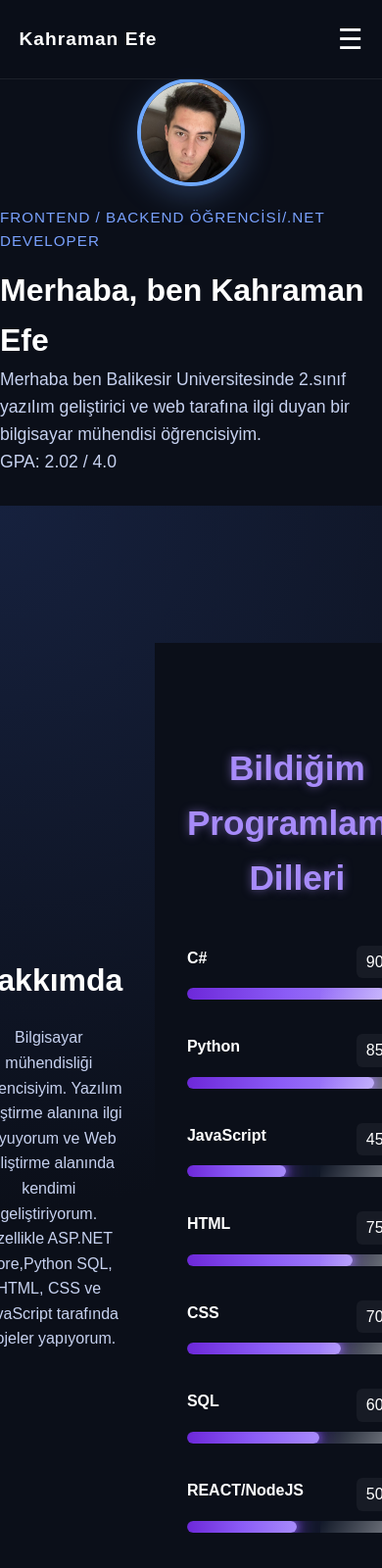
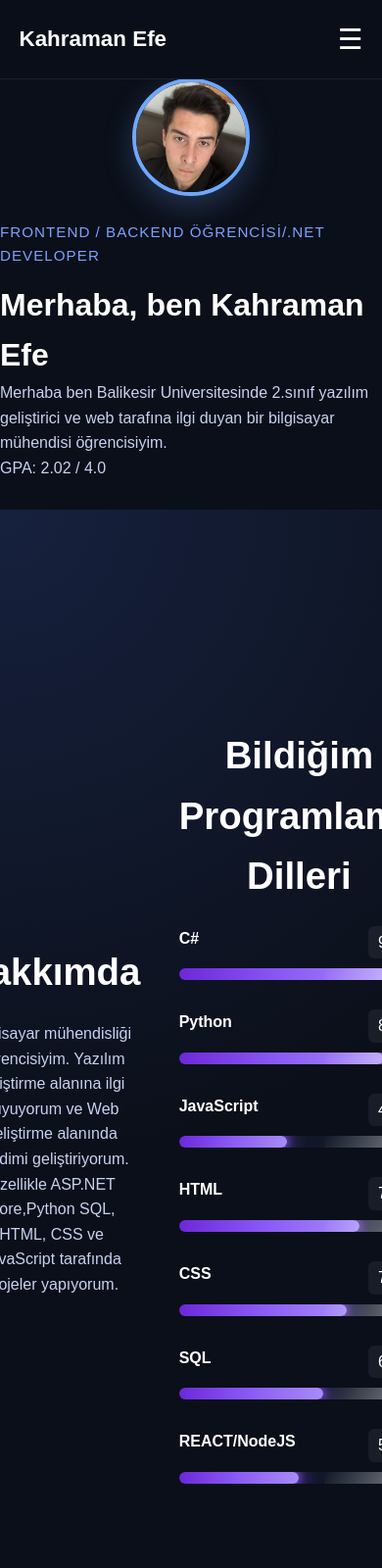
Before and after one commit to kahraman-efe/sitem1, a plain HTML site: page index.html in a window 390 px wide. Shown: the top 1600 px of the page at 98% size. Drawn offline with Linux system fonts and the light colour scheme.

Commit message:
Update style.css

```diff
--- a/style.css
+++ b/style.css
@@ -35,7 +35,7 @@ section[id] {
   top: 0;
   left: 0;
   width: 100%;
-  background: rgba(11, 15, 25, 0.9);
+  background: rgba(11, 15, 25, 0.92);
   backdrop-filter: blur(10px);
   z-index: 1000;
   border-bottom: 1px solid rgba(255, 255, 255, 0.08);
@@ -52,9 +52,8 @@ section[id] {
 }
 
 .logo {
-  font-size: 1.2rem;
-  font-weight: bold;
-  letter-spacing: 1px;
+  font-size: 1.8rem;
+  font-weight: 700;
   color: white;
 }
 
@@ -88,20 +87,20 @@ main {
   padding-top: 80px;
 }
 
-/* GENERAL SECTION */
+/* GENERAL */
 .section {
   padding: 100px 10%;
 }
 
 .section h2 {
-  font-size: 2rem;
+  font-size: 2.4rem;
   margin-bottom: 20px;
-  color: #ffffff;
+  color: white;
+  text-align: center;
 }
 
 .section p {
   color: #c7d2f0;
-  max-width: 800px;
 }
 
 /* HERO */
@@ -116,24 +115,23 @@ main {
 }
 
 .hero-content {
-  max-width: 700px;
+  max-width: 750px;
   margin: 0 auto;
 }
 
 .hero-profile-photo {
-  width: 140px;
-  height: 140px;
+  width: 160px;
+  height: 160px;
   object-fit: cover;
   border-radius: 50%;
   border: 4px solid #6ea8fe;
-  margin: 0 auto 20px;
+  margin: 0 auto 25px;
   box-shadow: 0 10px 30px rgba(110, 168, 254, 0.25);
   transition: 0.3s;
 }
 
 .hero-profile-photo:hover {
   transform: scale(1.05);
-  cursor: pointer;
 }
 
 .hero-top {
@@ -157,7 +155,7 @@ main {
 .hero-text {
   font-size: 1.1rem;
   color: #c7d2f0;
-  max-width: 600px;
+  max-width: 650px;
   margin: 0 auto 30px;
 }
 
@@ -197,37 +195,45 @@ main {
   transform: translateY(-2px);
 }
 
-/* ABOUT */
-.about p {
-  max-width: 900px;
+/* ABOUT + SKILLS */
+.about-skills {
+  display: flex;
+  flex-direction: column;
+  align-items: center;
+  gap: 70px;
+  text-align: center;
 }
 
-/* SKILLS */
-.skills {
-  background: #0b0f19;
-  color: #fff;
+.about-box {
+  max-width: 850px;
 }
 
-.skills h2 {
-  font-size: 2.2rem;
-  margin-bottom: 40px;
+.about-box p {
+  max-width: 850px;
+  margin: 0 auto;
+  font-size: 1.05rem;
+}
+
+.skills-box {
+  width: 100%;
+  max-width: 800px;
+}
+
+.skills-box h2 {
   color: #a78bfa;
   text-shadow: 0 0 10px #a78bfa88;
 }
 
-.skills-progress {
-  max-width: 800px;
-  margin: 0 auto;
-}
-
 .skill {
-  margin-bottom: 35px;
+  margin-bottom: 30px;
+  text-align: left;
 }
 
 .skill-top {
   display: flex;
   justify-content: space-between;
   margin-bottom: 10px;
+  color: white;
 }
 
 .skill-top span:first-child {
@@ -235,7 +241,7 @@ main {
 }
 
 .skill-top span:last-child {
-  background: rgba(255,255,255,0.05);
+  background: rgba(255, 255, 255, 0.06);
   padding: 4px 10px;
   border-radius: 6px;
 }
@@ -270,13 +276,21 @@ main {
 }
 
 @keyframes fillAnimation {
-  from { width: 0; }
-  to { width: var(--width); }
+  from {
+    width: 0;
+  }
+  to {
+    width: var(--width);
+  }
 }
 
 @keyframes shine {
-  0% { left: -100%; }
-  100% { left: 100%; }
+  0% {
+    left: -100%;
+  }
+  100% {
+    left: 100%;
+  }
 }
 
 /* PROJECTS */
@@ -297,7 +311,7 @@ main {
 
 .project-card:hover {
   transform: translateY(-8px);
-  box-shadow: 0 15px 40px rgba(0,0,0,0.5);
+  box-shadow: 0 15px 40px rgba(0, 0, 0, 0.5);
 }
 
 .project-card img {
@@ -406,6 +420,7 @@ main {
 /* CONTACT */
 .contact {
   padding-bottom: 120px;
+  text-align: center;
 }
 
 /* RESPONSIVE */
@@ -419,8 +434,8 @@ main {
   }
 
   .hero-profile-photo {
-    width: 110px;
-    height: 110px;
+    width: 120px;
+    height: 120px;
   }
 
   .project-grid {
@@ -447,3 +462,21 @@ main {
     display: block;
   }
 }
+
+@media (max-width: 600px) {
+  .section {
+    padding: 80px 6%;
+  }
+
+  .hero h1 {
+    font-size: 2rem;
+  }
+
+  .hero-text {
+    font-size: 1rem;
+  }
+
+  .logo {
+    font-size: 1.4rem;
+  }
+}
```
